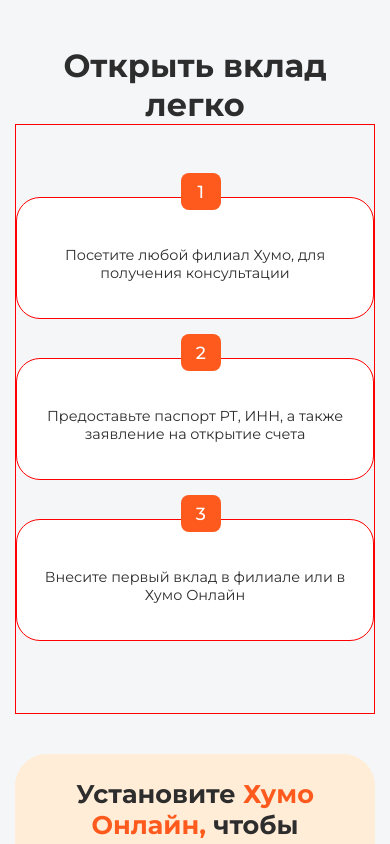
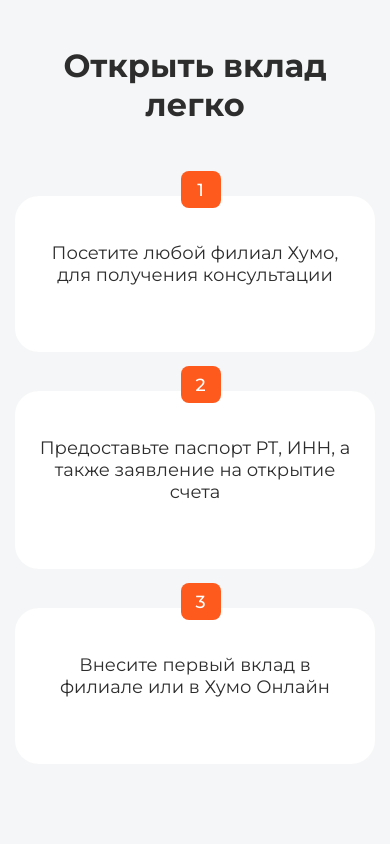
Before and after one commit to islom-sattorov/Kafolat-humo-landing, a React (Create React App) app: page / in a window 390 px wide. Shown: the part 3360-4204 px from the top of the page. Built offline with nearby package versions, Linux system fonts and the light colour scheme.

Commit message:
numberred card

```diff
--- a/src/App.css
+++ b/src/App.css
@@ -1,11 +1,10 @@
 .card-items {
   display: flex;
   justify-content: center;
-  padding: 70px 15px 0 15px;
+  padding: 60px 0;
   margin: 0 0 120px 0;
   /* margin: 0 0 20px 0; */
   gap: 15px;
-  border: 1px solid red;
 }
 
 .card-title {
@@ -53,7 +52,7 @@
     justify-content: stretch;
     align-items: center;
     flex-direction: column;
-    padding: 80px 24px 0 24px;
+    /* padding: 60px 24px 0 24px; */
   }
 
 
--- a/src/Components/NumberedCard/NumberedCard.jsx
+++ b/src/Components/NumberedCard/NumberedCard.jsx
@@ -6,8 +6,8 @@ const NumberedCard = (props) => {
         <>
             <article className={style.num__card__item}>
                 <span className={style.num}>{props.num}</span>
-                <h3 className={style.title}>{props.title}</h3>
-                <p className={style.subtitle}>{props.subtitle}</p>
+                {/* <h3 className={style.title}>{props.title}</h3> */}
+                {/* <p className={style.subtitle}>{props.subtitle}</p> */}
                 <p className={style.titleSecond}>{props.titleSecond}</p>
             </article>
         </>
--- a/src/Components/NumberedCard/NumberedCard.module.css
+++ b/src/Components/NumberedCard/NumberedCard.module.css
@@ -2,14 +2,14 @@
     max-width: 400px;
     height: max-content;
     border-radius: 24px;
-    padding: 40px 24px;
+    padding: 46px 24px;
+    height: max-content;
     display: flex;
     flex-direction: column;
     gap: 14px;
     background: #fff;
     position: relative;
     z-index: 0;
-    border: 1px solid red;
 }
 
 .num {
@@ -27,24 +27,25 @@
     top: -25px;
     left: 41%;
 }
-
+/*
 .title {
     font-weight: 500;
     font-size: 2.4rem;
     text-align: center;
     color: #2d2d2d;
-}
+    border: 2px solid green;
+} */
 
-.subtitle {
+/* .subtitle {
     font-weight: 400;
     font-size: 1.5rem;
     text-align: center;
     color: #777777;
-}
+} */
 
 .titleSecond {
     font-weight: 400;
-    font-size: 1.8rem;
+    font-size: 18px;
     text-align: center;
     color: #2d2d2d;
 }
@@ -52,10 +53,14 @@
 
 @media (max-width: 768px) {
     .num__card__item{
-        max-width: 720px;
+        /* max-width: 800px; */
+        max-width: none;
+        /* width: 670px; */
         width: 100%;
-        padding: 20px 24px 16px 24px;
+        /* padding: 20px 24px 16px 24px; */
+        /* padding: 58px 32px; */
         gap: 14px;
+        text-align: center;
         margin: 12px 0;
     }
 
```
